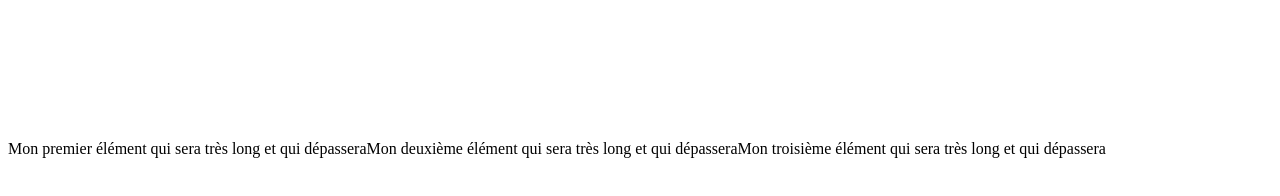
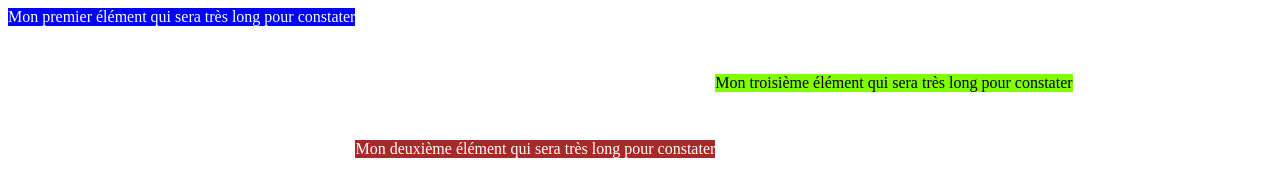
Before and after one commit to AlexisEng/studi-front-end-flex, a plain HTML site: page index.html in a window 1280 px wide. Drawn offline with Linux system fonts and the light colour scheme.

Commit message:
Troisième live, flex items : -grow, -shrink, -basis, -flex, -align-self

```diff
--- a/index.html
+++ b/index.html
@@ -9,9 +9,9 @@
 </head>
 <body>
     <div id="container">
-        <nav class="element">Mon premier élément qui sera très long et qui dépassera</nav>
-        <nav class="element">Mon deuxième élément qui sera très long et qui dépassera</nav>
-        <nav class="element">Mon troisième élément qui sera très long et qui dépassera</nav>
+        <nav class="element">Mon premier élément qui sera très long pour constater</nav>
+        <nav class="element">Mon deuxième élément  qui sera très long pour constater</nav>
+        <nav class="element">Mon troisième élément  qui sera très long pour constater</nav>
     </div>
 </body>
 </html>
--- a/style.css
+++ b/style.css
@@ -1,6 +1,122 @@
 #container {
     display: flex;
-    flex-wrap: wrap;
-    align-content: flex-end;
     height: 150px;
 }
+
+/* Gérer l'ordre de nos éléments enfants */
+/* nav:nth-child(1) {
+    order: 1;
+} */
+
+/* Gérer l'agrandissement (largeur) d'un élément enfant */
+/* nav:nth-child(1) {
+    color:white;
+    background-color:blue;
+
+    flex-grow: 1;
+
+}
+
+nav:nth-child(2) {
+    color: white;
+    background-color: brown;
+
+    flex-grow: 1;
+}
+
+nav:nth-child(3) {
+    background-color: chartreuse;
+
+    flex-grow: 8;
+} */
+
+
+/* Gérer le rétrécissement (largeur) d'un élément enfant */
+/* nav:nth-child(1) {
+    color:white;
+    background-color:blue;
+
+    flex-shrink: 1;
+
+}
+
+nav:nth-child(2) {
+    color: white;
+    background-color: brown;
+
+    flex-shrink: 0;
+}
+
+nav:nth-child(3) {
+    background-color: chartreuse;
+
+    flex-shrink: 2;
+} */
+
+/* Gérer la taille optimale avec flex-basis */
+/* nav:nth-child(1) {
+    color:white;
+    background-color:blue;
+
+    flex-basis: 100px;
+}
+
+nav:nth-child(2) {
+    color: white;
+    background-color: brown;
+
+    flex-basis: 200px;
+}
+
+nav:nth-child(3) {
+    background-color: chartreuse;
+
+    flex-basis: 300px;
+    flex-grow: 1;
+    flex-shrink: 5;
+} */
+
+
+/* Raccourci pour flew-grow, shrink, basis */
+/* nav:nth-child(1) {
+    color:white;
+    background-color:blue;
+
+    flex: 0 1 100px;
+}
+
+nav:nth-child(2) {
+    color: white;
+    background-color: brown;
+
+    flex: 0 1 200px;
+}
+
+nav:nth-child(3) {
+    background-color: chartreuse;
+
+    flex: 1 5 300px;
+} */
+
+
+/* Gérer l'alignement d'un élément enfant */
+nav:nth-child(1) {
+    color:white;
+    background-color:blue;
+
+    align-self: flex-start;
+}
+
+nav:nth-child(2) {
+    color: white;
+    background-color: brown;
+
+    align-self: flex-end;
+
+}
+
+nav:nth-child(3) {
+    background-color: chartreuse;
+
+    align-self: center;
+}
```
